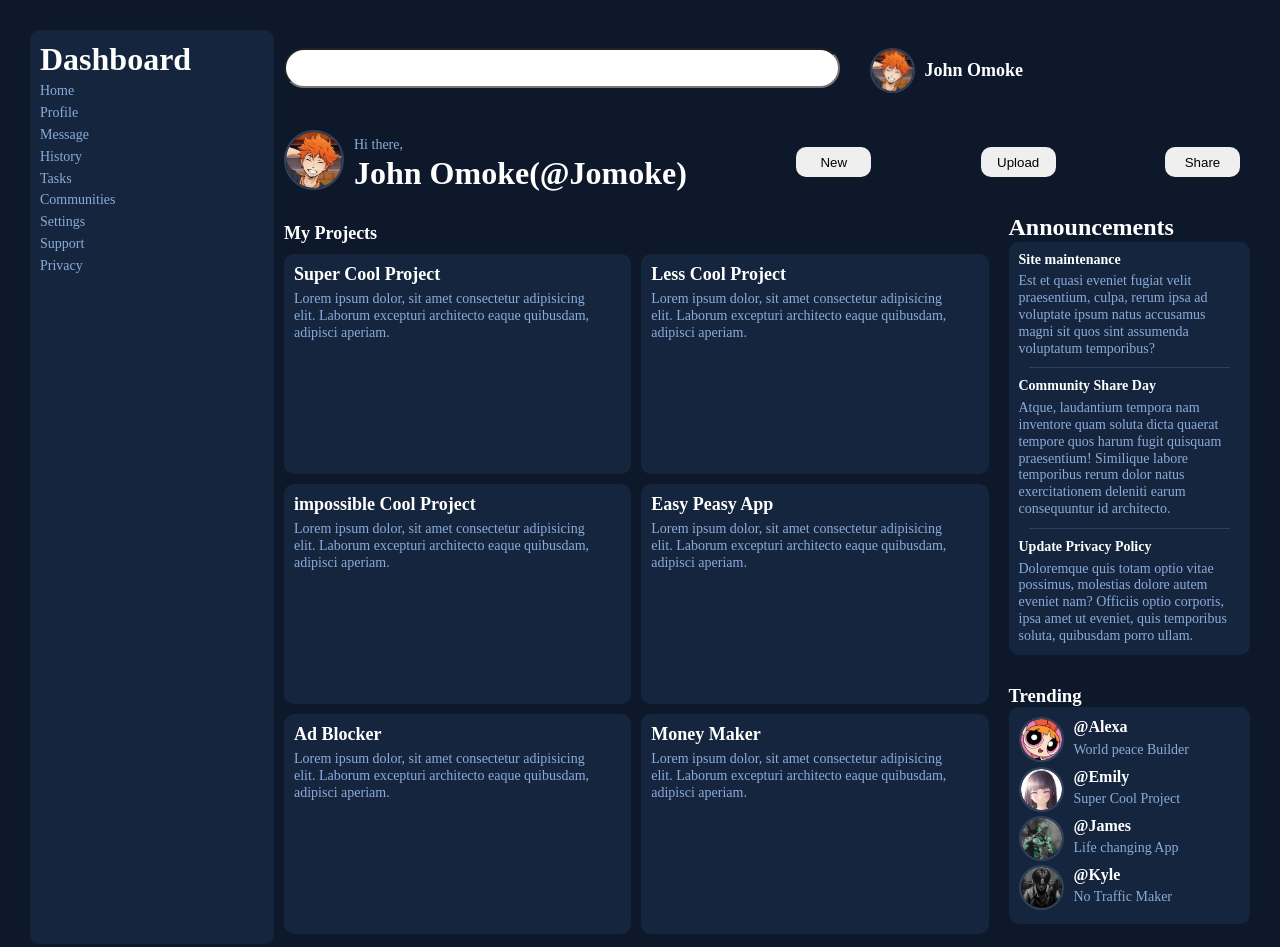
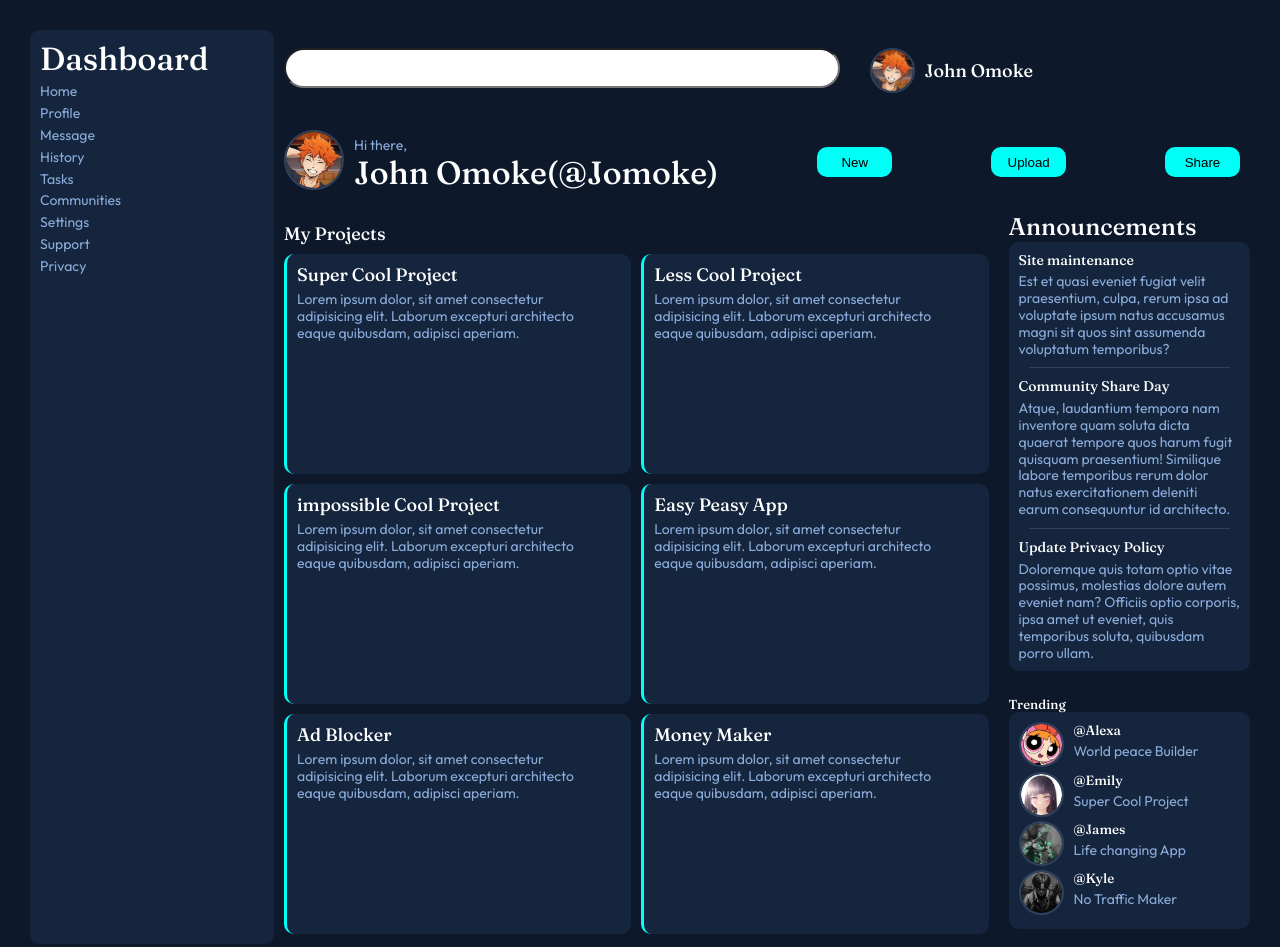
Before and after one commit to jomoke814/Adim-Dashboard, a plain HTML site: page index.html in a window 1280 px wide. Drawn offline with Linux system fonts and the light colour scheme.

Commit message:
Adding button color and border left styles

```diff
--- a/css/styles.css
+++ b/css/styles.css
@@ -1,3 +1,4 @@
+@import url('https://fonts.googleapis.com/css2?family=Fraunces:opsz,wght@9..144,500&family=Outfit:wght@300;400;600&display=swap');
 
 * {
     box-sizing: border-box;
@@ -16,6 +17,7 @@
 
 body {
     background-color: var(--main-bg-color);
+    font-family: 'Outfit', sans-serif;
     color: var(--main-text-color);
     display: flex;
     flex-direction: column;
@@ -28,7 +30,7 @@ p {
 
 h1 {
     color: var(--main-heading-color);
-    font-family: ;
+    font-family: 'Fraunces', serif;
     font-size: 2rem;
 }
 
@@ -42,14 +44,22 @@ h1 {
 
 h2 {
     color: var(--main-heading-color);
+    font-family: 'Fraunces', serif;
+    font-weight: 300;
 }
 
 h3 {
     color: var(--main-heading-color);
+    font-family: 'Fraunces', serif;
+    font-size: small;
+    font-weight: 200;
 }
 
 h4 {
     color: var(--main-heading-color);
+    font-family: 'Fraunces', serif;
+    font-size: smaller;
+    font-weight: 300;
 }
 
 .container {
@@ -113,6 +123,7 @@ input {
 }
 
 button {
+    background-color: var(--main-btn-color);
     border: none;
     border-radius: 10px;
     width: 75px;
@@ -157,6 +168,8 @@ button {
     grid-template-rows: 200px;
     padding: 10px;
     border-radius: 10px;
+    border-left-style: solid;
+    border-left-color:var(--main-btn-color) ;
 }
 
 .announcement  .announcement-card{
```
